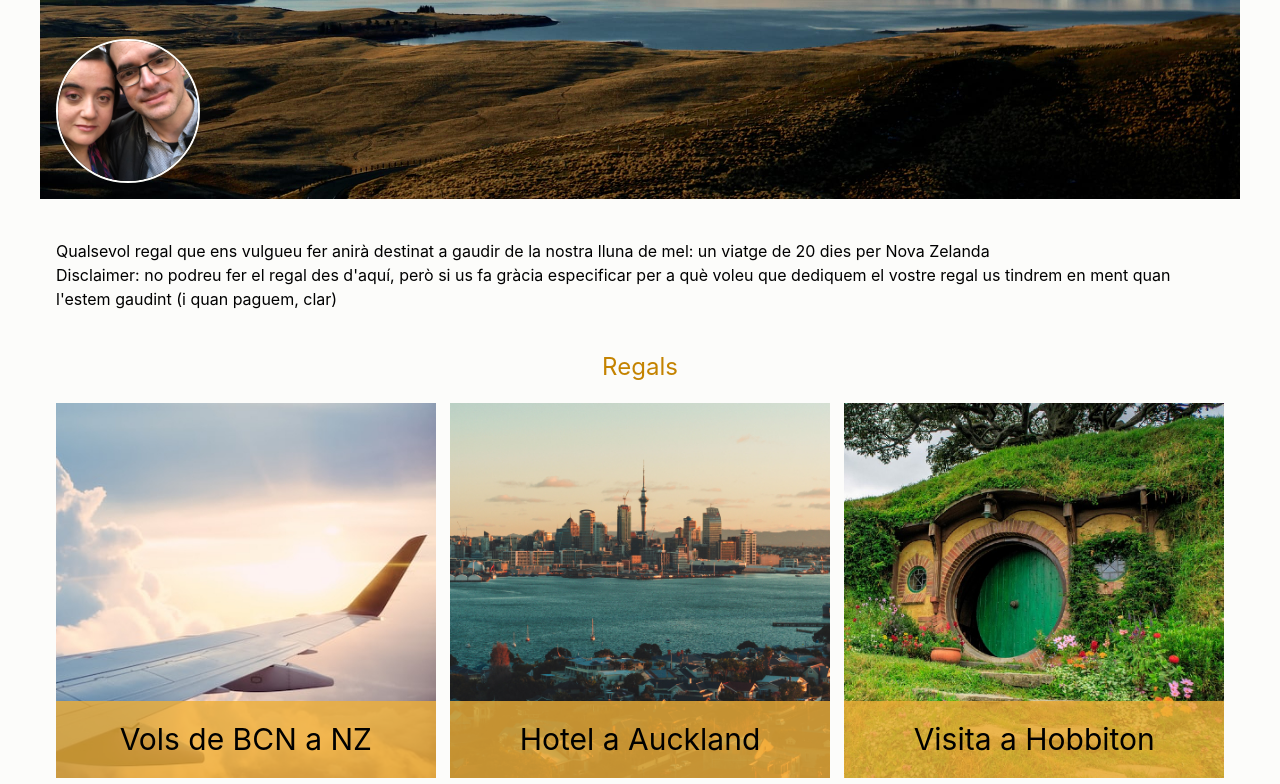
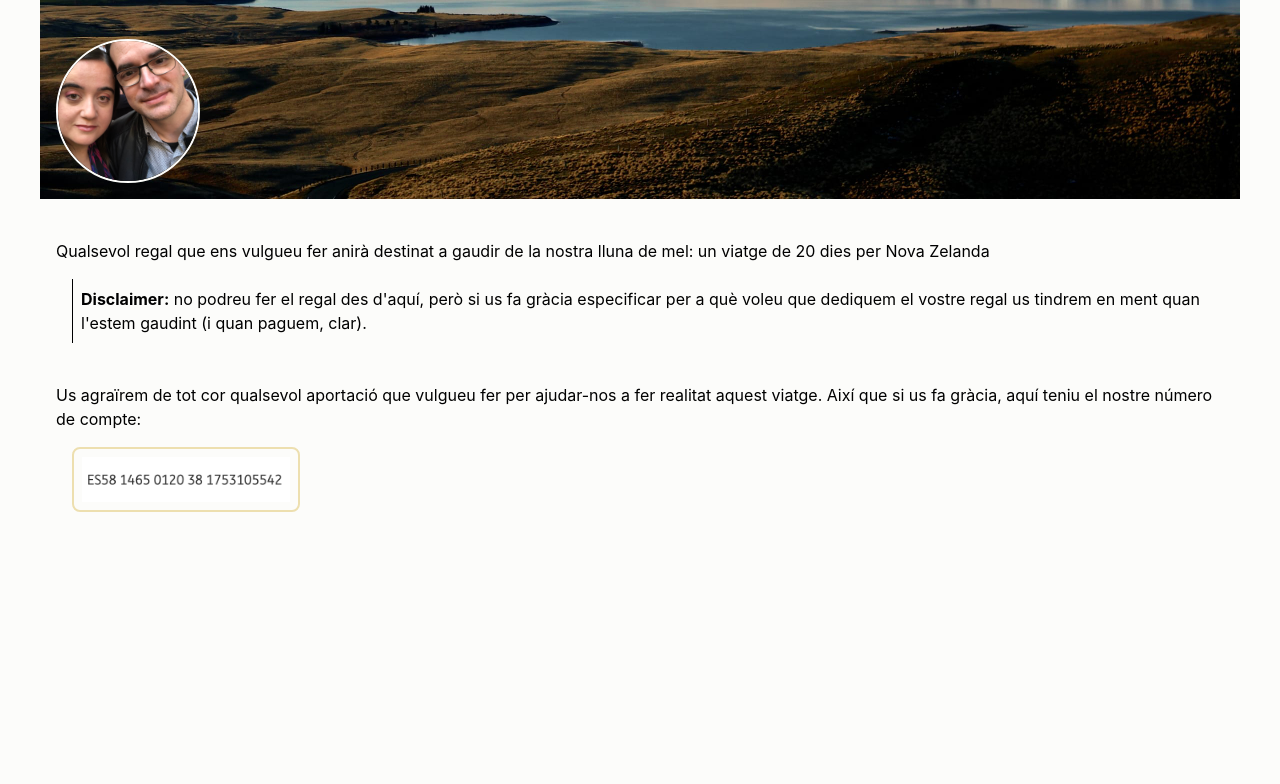
Before and after one commit to PatyCu/wedding, a React (Vite) app: page /registry-list in a window 1280 px wide. Shown: the part 858-1642 px from the top of the page. After the commit the page ends 1410 px from the top, so only its background shows below. Built offline with nearby package versions, Linux system fonts and the light colour scheme.

Commit message:
added a basic version of the registry list

```diff
--- a/src/App.jsx
+++ b/src/App.jsx
@@ -36,7 +36,9 @@ const App = () => {
               <li>
                 <Link to="/wedshoots">Wedshoots</Link>
               </li>
-
+              <li>
+                <Link to="/registry-list">Llista de noces</Link>
+              </li>
               {/*
               <li>
                 <Link to="/historia">Història</Link>
--- a/src/HomePage/HomePage.jsx
+++ b/src/HomePage/HomePage.jsx
@@ -7,9 +7,9 @@ import imgEvent from "../img/torre-can-parellada.jpg";
 import imgComArribar from "../img/how-to-get-there.jpg";
 import imgAutocars from "../img/autocars.jpg";
 import imgCamera from "../img/camera.jpg";
+import imgLlista from "../img/suitcase.jpg";
 //import imgParella from "../img/parella.jpg";
 //import imgAssistencia from "../img/assistencia.jpg";
-//import imgLlista from "../img/suitcase.jpg";
 //import imgGaleria from "../img/coming_soon.png";
 
 const HomePage = () => {
@@ -80,6 +80,13 @@ const HomePage = () => {
               img={imgCamera}
             />
           </li>
+          <li key="registry">
+            <SecondaryNavigation
+              title="Llista de noces"
+              link="/wedding-registry"
+              img={imgLlista}
+            />
+          </li>
           {/* <li key="historia">
             <SecondaryNavigation
               title="Història"
@@ -93,13 +100,7 @@ const HomePage = () => {
               link="/"
               img={imgAssistencia}
             />
-            <li key="registry">
-            <SecondaryNavigation
-              title="Llista de noces"
-              link="/wedding-registry"
-              img={imgLlista}
-            />
-          </li>
+
           </li>
           <li key="gallery">
             <SecondaryNavigation title="Galeria" link="/" img={imgGaleria} />
--- a/src/wedding-registry/RegistryList.jsx
+++ b/src/wedding-registry/RegistryList.jsx
@@ -1,6 +1,7 @@
-import GiftList from "./GiftList";
+//import GiftList from "./GiftList";
 import imgHero from "../img/new_zealand_cover_w_2400.jpg";
 import imgParella from "../img/parella.jpg";
+import imgCompte from "../img/compte.png";
 
 const RegistryList = () => {
   return (
@@ -32,16 +33,27 @@ const RegistryList = () => {
           Qualsevol regal que ens vulgueu fer anirà destinat a gaudir de la
           nostra lluna de mel: un viatge de 20 dies per Nova Zelanda
         </p>
-        <p>
-          Disclaimer: no podreu fer el regal des d&apos;aquí, però si us fa
-          gràcia especificar per a què voleu que dediquem el vostre regal us
-          tindrem en ment quan l&apos;estem gaudint (i quan paguem, clar){" "}
+        <p className="m-4 border-l p-2">
+          <strong>Disclaimer:</strong> no podreu fer el regal des d&apos;aquí,
+          però si us fa gràcia especificar per a què voleu que dediquem el
+          vostre regal us tindrem en ment quan l&apos;estem gaudint (i quan
+          paguem, clar).
         </p>
       </section>
       <section className="my-10">
+        <p>
+          Us agraïrem de tot cor qualsevol aportació que vulgueu fer per
+          ajudar-nos a fer realitat aquest viatge. Així que si us fa gràcia,
+          aquí teniu el nostre número de compte:
+        </p>
+        <p className="m-4 w-fit rounded-lg border-2 border-solid border-lightgold p-2">
+          <img src={imgCompte} alt="Compte corrent" className="mx-auto w-52" />
+        </p>
+      </section>
+      {/* <section className="my-10">
         <h2 className="pb-5 text-2xl md:my-0 md:mx-auto">Regals</h2>
         <GiftList />
-      </section>
+      </section> */}
     </div>
   );
 };
```
Also changed, not shown: src/img/compte.png (added).
